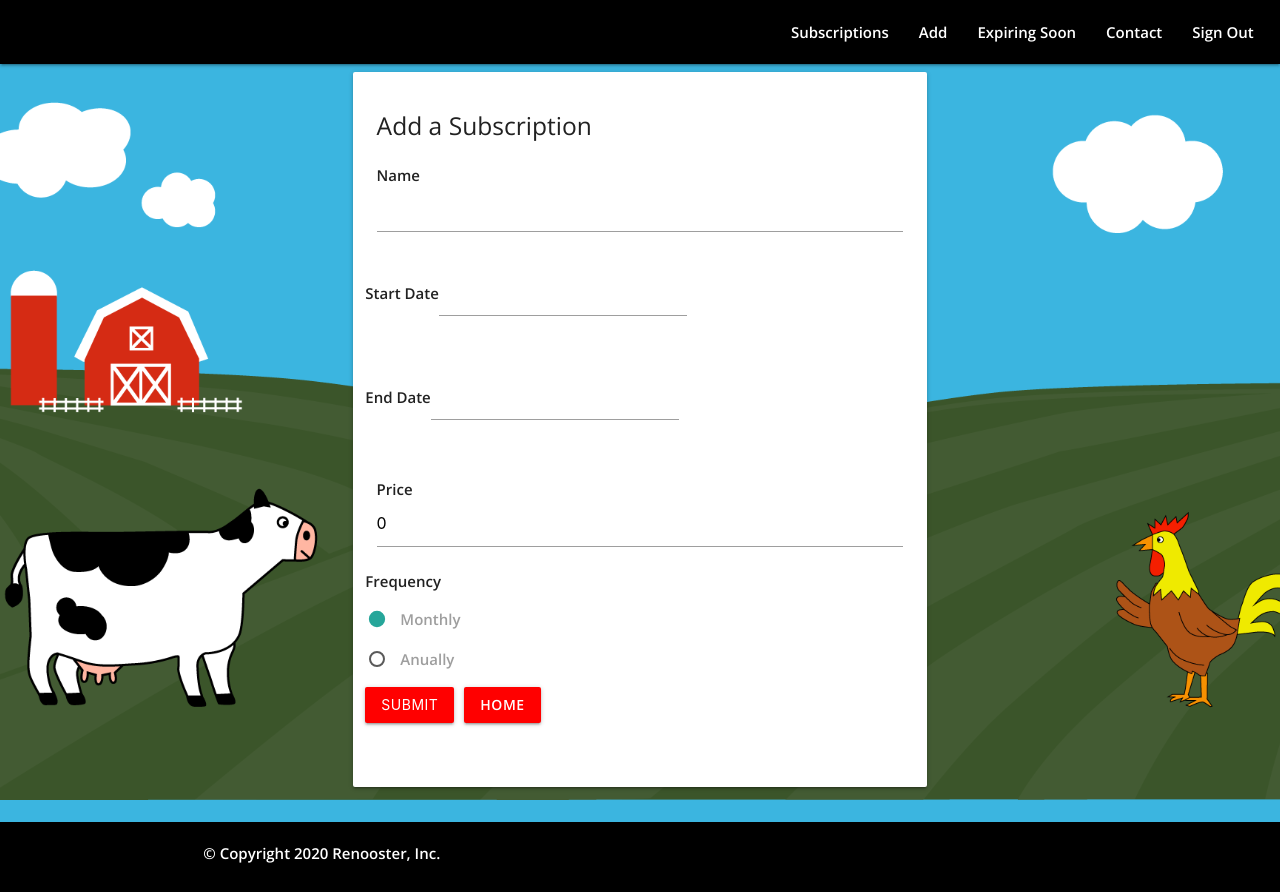
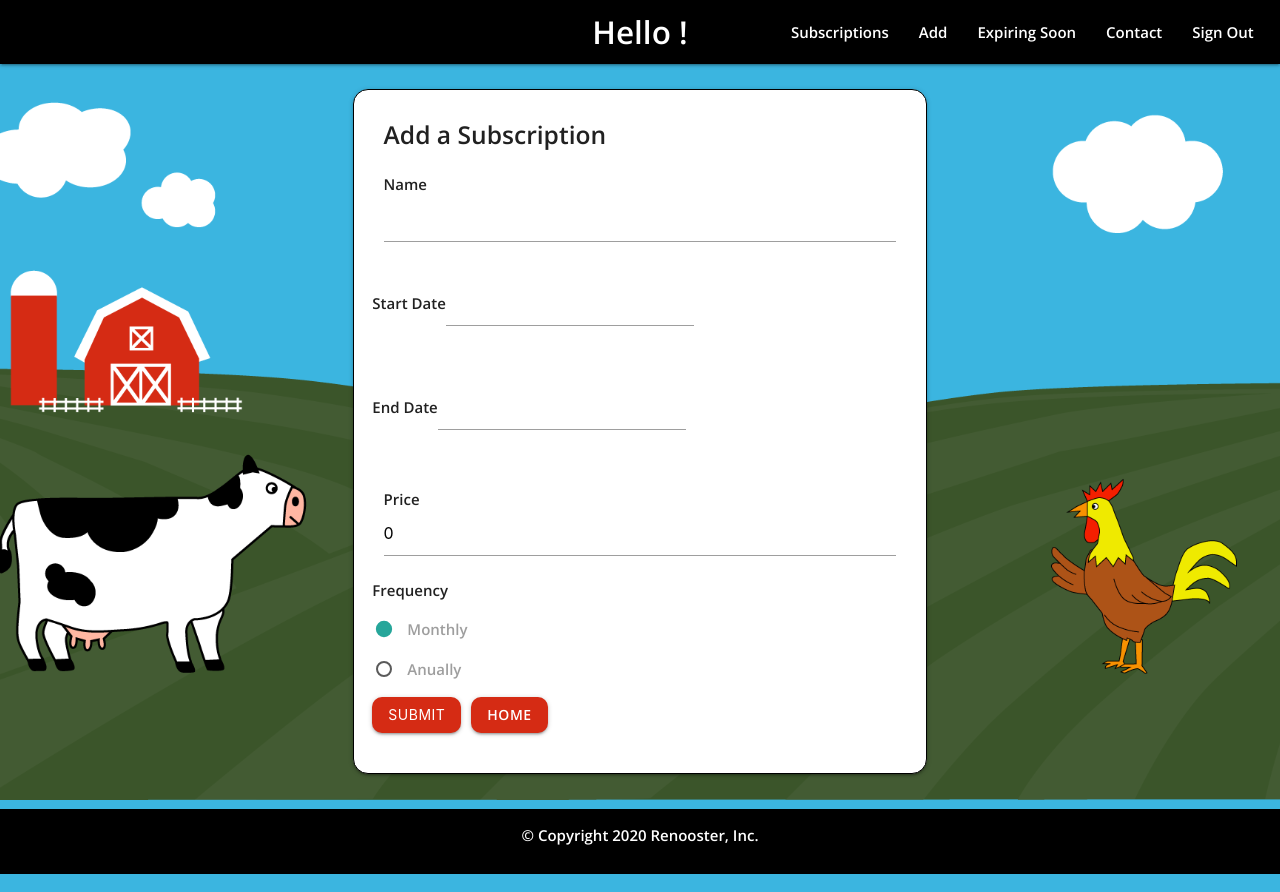
Before and after one commit to ckaley/renooster-too, a React (Create React App) app in the folder client/: page /add in a window 1280 px wide. Built offline with nearby package versions, Linux system fonts and the light colour scheme; a web font is replaced by a local one.

Commit message:
lots of styling adjustments

```diff
--- a/client/src/components/Footer.js
+++ b/client/src/components/Footer.js
@@ -11,8 +11,8 @@ const Footer = () => {
   return (
     <footer className="page-footer">
       <div className="container">
-        <div className="row">
-          <div className="col s12 m6">
+        <div className="row ">
+          <div className="col s12 m6 l12">
             <span className="copyright">{`© Copyright ${new Date().getFullYear()} Renooster, Inc.`}</span>
           </div>
         </div>
--- a/client/src/components/Navbar.js
+++ b/client/src/components/Navbar.js
@@ -1,6 +1,7 @@
 // dependencies
 import React from "react";
 import { Link, NavLink, useLocation } from "react-router-dom";
+import Swal from "sweetalert2";
 
 const Navbar = ({ profile }) => {
   // return null;
@@ -15,35 +16,36 @@ const Navbar = ({ profile }) => {
     return null;
   } else {
     return (
-      <nav className='navbar'>
-        <div className='row'>
-          <div className='col s12'>
-            <Link to='/' className='brand-logo'>
-              {firstName} {lastName}
+      <div className="navbar-fixed">
+        <nav className="navbar">
+          <div className="row">
+            <div className="col s12">
+              <Link to="/subscriptions" className="brand-logo center">
+                Hello {firstName}!
               </Link>
-            <ul id='nav-mobile' className='right hide-on-med-and-down'>
+              <ul id="nav-mobile" className="right hide-on-med-and-down">
                 <li>
-                <NavLink exact to='/subscriptions'>
+                  <NavLink exact to="/subscriptions">
                     Subscriptions
                   </NavLink>
                 </li>
                 <li>
-                <NavLink exact to='/add'>
+                  <NavLink exact to="/add">
                     Add
                   </NavLink>
                 </li>
                 <li>
-                <NavLink exact to='/expiring'>
+                  <NavLink exact to="/expiring">
                     Expiring Soon
                   </NavLink>
                 </li>
                 <li>
-                <NavLink exact to='/contact'>
+                  <NavLink exact to="/contact">
                     Contact
                   </NavLink>
                 </li>
                 <li>
-                <NavLink exact to='/'>
+                  <NavLink exact to="/">
                     Sign Out
                   </NavLink>
                 </li>
@@ -51,6 +53,7 @@ const Navbar = ({ profile }) => {
             </div>
           </div>
         </nav>
+      </div>
     );
   }
 };
--- a/client/src/components/SubscriptionCard.js
+++ b/client/src/components/SubscriptionCard.js
@@ -43,21 +43,22 @@ const SubscriptionCard = ({
         "https://img.apksum.com/81/com.amazon.avod.thirdpartyclient/3.0.276.245/icon.png";
       break;
     default:
-      icon = null;
+      icon = "/images/renoosterlogo.png";
   }
 
   return (
-    <div className="col s12 m6 l4">
-      <div className="card blue-grey darken-1">
+    <div className="col s12 m6 l4 xl3">
+      <div className="card">
+        {/* <div className="card blue-grey darken-1"> */}
         <div className="card-image">
-          <img src={icon} width="150" height="150" />
+          <img src={icon} />
         </div>
-        <div className="card-content white-text">
+        <div className="card-content">
           <span className="card-title">{name}</span>
           <p className="card-text">
             Start Date: <i>{Moment(startDate).format("MM-DD-YYYY")}</i>
           </p>
-          <p className="card-text">
+          <p className="card-text" id="expire-warning">
             End Date: <i>{Moment(endDate).format("MM-DD-YYYY")}</i>
           </p>
           <p className="card-text">
@@ -68,7 +69,7 @@ const SubscriptionCard = ({
           </p>
         </div>
         <div className="card-action">
-          <Link className="btn blue" to={`edit/${_id}`}>
+          <Link className="btn" id="btn-edit" to={`edit/${_id}`}>
             Edit
           </Link>
           <button
--- a/client/src/css/styles.css
+++ b/client/src/css/styles.css
@@ -46,26 +46,60 @@ body {
 
 .page-footer {
   background-color: black;
-  height: 70px;
+  height: 65px;
+  text-align: center;
+  padding-top: 15px;
 }
 
 .btn {
-  background-color: red;
+  border-radius: 10px;
+  background-color: #d52b14;
   margin-right: 10px;
+  transition-duration: 0.4s;
+}
+
+.btn:hover {
+  background-color: #339933;
 }
 
 .card {
-  margin: 50px 0;
-  border-width: 1px;
-  border-style: solid solid solid solid;
-  border-color: #000;
+  border-radius: 15px;
+  background-color: white;
+  width: 250px;
+  margin: 25px 5px 0px 5px;
+  border: 1px solid #000;
+  text-align: center;
+}
+
+.card-image {
+  width: 175px;
+  height: 175px;
+  padding: 10px;
+  display: block;
+  margin-left: auto;
+  margin-right: auto;
+}
+
+.card-title {
+  font-weight: 600 !important;
+}
+
+.card-action {
+  border-radius: 0px 0px 15px 15px !important;
+}
+
+.card-panel {
+  border-radius: 15px;
+  background-color: white;
+  border: 1px solid #000;
+  padding: 15px 30px 0px 30px;
+  margin-top: 25px;
 }
 
 .form-panel {
+  border-radius: 15px;
   background-color: white;
-  border-width: 1px;
-  border-style: solid solid solid solid;
-  border-color: #000;
+  border: 1px solid #000;
   padding: 15px 30px 0px 30px;
 }
 
@@ -84,7 +118,15 @@ body {
   font-weight: 600;
 }
 
-.expireWarning {
+#btn-edit {
+  background-color: #3c4bdd;
+}
+
+#btn-edit:hover {
+  background-color: #339933;
+}
+
+#expire-warning {
   color: #d52b14;
 }
 
--- a/client/src/pages/Contact.js
+++ b/client/src/pages/Contact.js
@@ -79,25 +79,8 @@ const Contact = (props) => {
   return (
     <div className='container'>
       <div className='row'>
-        <div className='brand-header'>
-          <img
-            src='/images/renoosterlogo.png'
-            alt='Renooster Logo'
-            id='renooster-logo'
-          />
-          <h1 className='renooster-title'>Renooster</h1>
-        </div>
-      </div>
-      <div className='row'>
-        <div className='col m12 center-align'>
-          <h4 className='tagline'>
-            The easy way to manage your subscriptions!
-          </h4>
-        </div>
-      </div>
-      <div className='row'>
         <div className='col s12 l8 offset-l2'>
-          <div className='form-panel'>
+          <div className='card-panel'>
             <h5 className='form-title'>Contact Us</h5>
             <div className='row'>
               <form className='col s12' onSubmit={handleSubmit}>
--- a/client/src/pages/Subscriptions.js
+++ b/client/src/pages/Subscriptions.js
@@ -34,13 +34,15 @@ const Subscriptions = (props) => {
 
   const deleteSubscription = (id) => {
     Swal.fire({
-      title: "Are you sure?",
-      text: "You won't be able to revert this!",
-      icon: "warning",
+      title: "Are you sure you want to Remooooove it?",
+      text: "This subscription will be permanently deleted!",
+      imageUrl: "/images/warningcow.png",
+      imageAlt: 'Renooster Cow',
+      // icon: "warning",
       showCancelButton: true,
-      confirmButtonColor: "#3085d6",
-      cancelButtonColor: "#d33",
-      confirmButtonText: "Yes, delete it!",
+      confirmButtonColor: "#D52B14",
+      cancelButtonColor: "#3BB5E0",
+      confirmButtonText: "Yes, remoooove it!",
     }).then(async (result) => {
       if (result.value) {
         await axios
```
Also changed, not shown: client/src/pages/Edit.js (+32 -32 lines), client/public/images/renoosteranimals_bg.png. Lines whose indentation alone changed are shown as unchanged.
